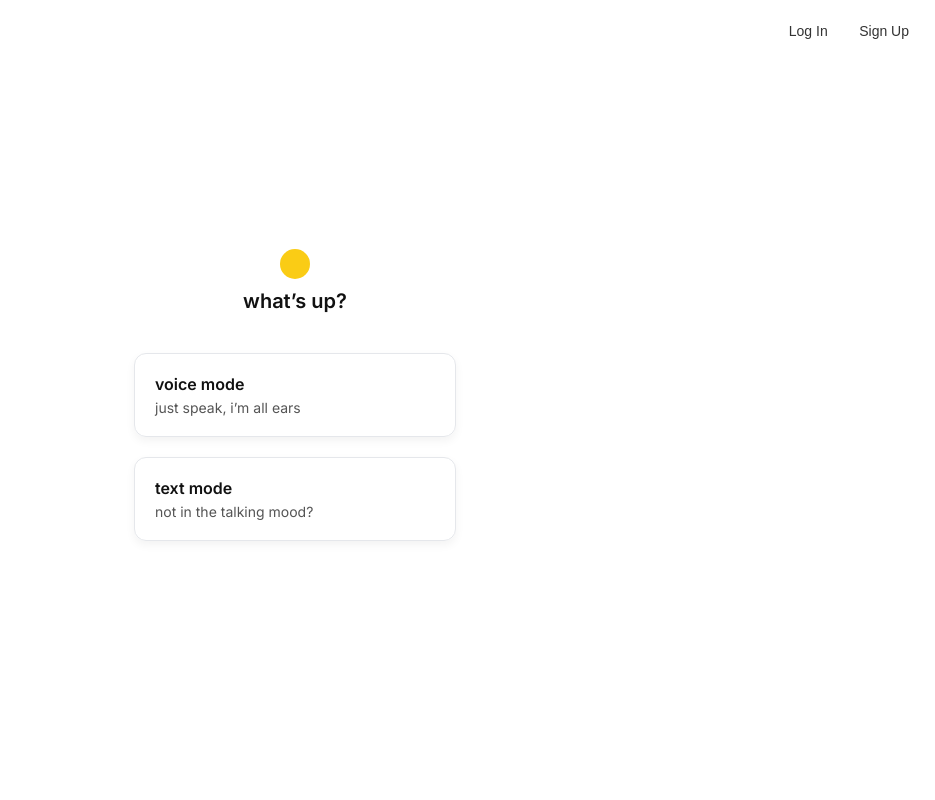
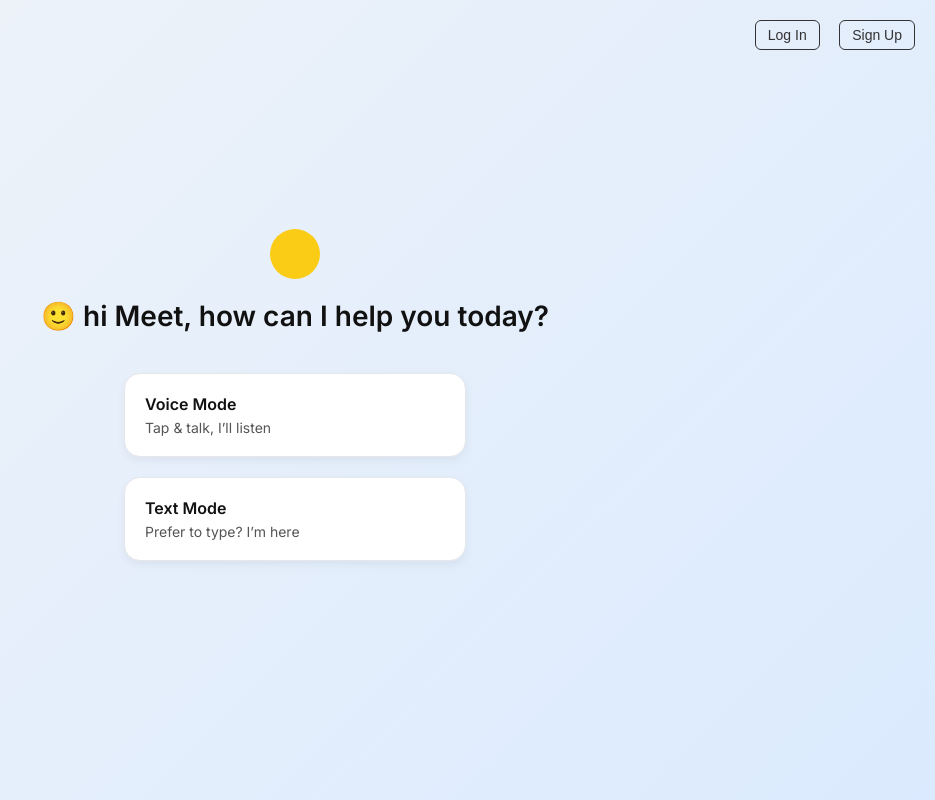
Before and after one commit to Fxmeet02/ai-therapist-frontend, a plain HTML site: page index.html in a window 1280 px wide. Shown: the whole page, without its empty margins (345-1280 px from the left). Drawn offline with Linux system fonts and the light colour scheme.

Commit message:
Update index.html

```diff
--- a/index.html
+++ b/index.html
@@ -10,7 +10,7 @@
     margin: 0;
     padding: 0;
     height: 100vh;
-    background: #fff;
+    background: linear-gradient(135deg, #f0f4f8, #dbeafe);
     font-family: 'Inter', sans-serif;
     display: flex;
     flex-direction: column;
@@ -24,41 +24,47 @@
   }
   .header button {
     background: none;
-    border: none;
+    border: 1px solid #333;
+    border-radius: 6px;
+    padding: 6px 12px;
     font-size: 14px;
     margin-left: 15px;
     cursor: pointer;
     color: #333;
+    transition: background 0.3s ease;
+  }
+  .header button:hover {
+    background: #333;
+    color: #fff;
   }
   .logo-circle {
-    width: 30px;
-    height: 30px;
+    width: 50px;
+    height: 50px;
     background: #facc15;
     border-radius: 50%;
-    margin-bottom: 10px;
+    margin-bottom: 20px;
   }
   .title {
-    font-size: 20px;
+    font-size: 28px;
     font-weight: 600;
     margin-bottom: 30px;
     color: #111;
-    display: flex;
-    align-items: center;
-    gap: 10px;
+    text-align: center;
   }
   .card {
     border: 1px solid #e5e7eb;
-    border-radius: 12px;
+    border-radius: 16px;
     padding: 20px;
-    width: 280px;
+    width: 300px;
+    background: #fff;
     box-shadow: 0 4px 10px rgba(0,0,0,0.05);
     margin: 10px 0;
     cursor: pointer;
     transition: transform 0.2s ease, box-shadow 0.2s ease;
   }
   .card:hover {
-    transform: translateY(-3px);
-    box-shadow: 0 6px 15px rgba(0,0,0,0.08);
+    transform: translateY(-4px);
+    box-shadow: 0 8px 20px rgba(0,0,0,0.1);
   }
   .card-title {
     font-weight: 600;
@@ -73,18 +79,18 @@
 </head>
 <body>
 <div class="header">
-  <button onclick="alert('Login coming soon')">Log In</button>
-  <button onclick="alert('Sign Up coming soon')">Sign Up</button>
+  <button onclick="alert('Login feature coming soon')">Log In</button>
+  <button onclick="alert('Sign Up feature coming soon')">Sign Up</button>
 </div>
 <div class="logo-circle"></div>
-<div class="title">what’s up?</div>
-<div class="card" onclick="alert('Voice mode coming soon')">
-  <div class="card-title">voice mode</div>
-  <div class="card-subtitle">just speak, i’m all ears</div>
+<div class="title">🙂 hi Meet, how can I help you today?</div>
+<div class="card" onclick="alert('Voice mode with empathy coming soon')">
+  <div class="card-title">Voice Mode</div>
+  <div class="card-subtitle">Tap & talk, I’ll listen</div>
 </div>
-<div class="card" onclick="alert('Text mode coming soon')">
-  <div class="card-title">text mode</div>
-  <div class="card-subtitle">not in the talking mood?</div>
+<div class="card" onclick="alert('Text chat mode with mood tracking coming soon')">
+  <div class="card-title">Text Mode</div>
+  <div class="card-subtitle">Prefer to type? I’m here</div>
 </div>
 </body>
 </html>
```
